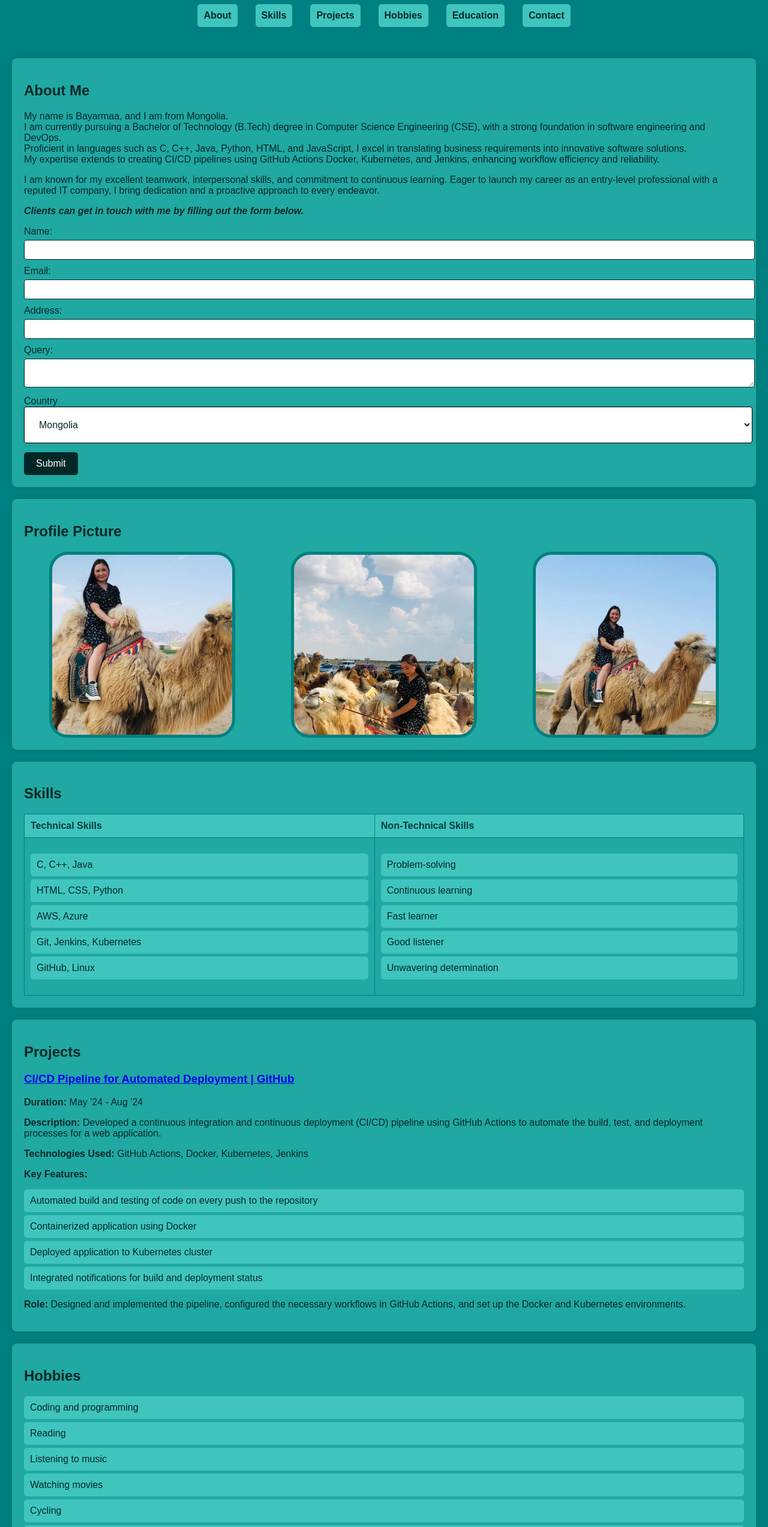
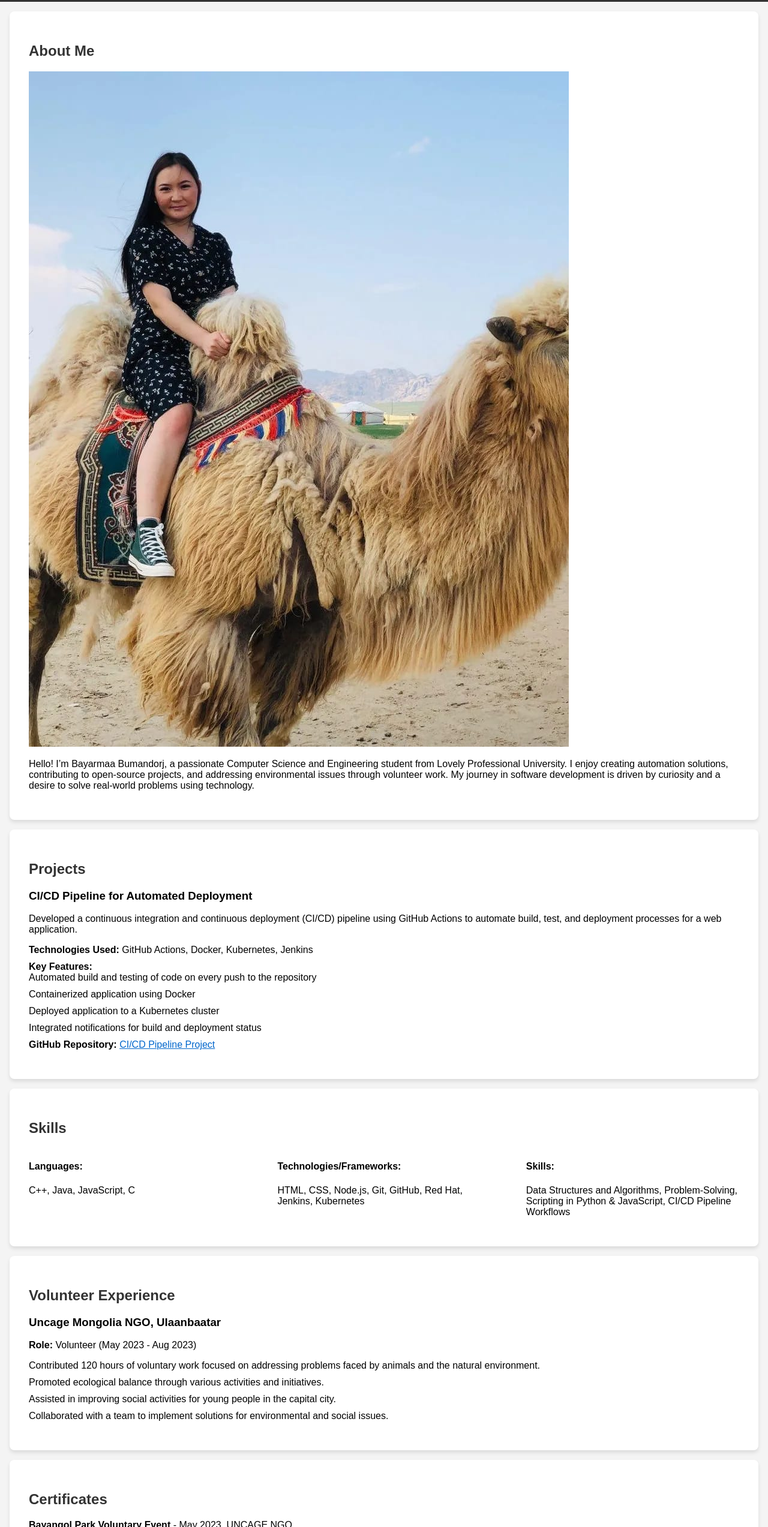
Before and after one commit to bayarmaa01/-Bayarmaa-s-Portfolio, a plain HTML site: page index.html in a window 1280 px wide. Shown: the part 89-2635 px from the top of the page at 60% size. Drawn offline with Linux system fonts and the light colour scheme.

Commit message:
Update index.html

```diff
--- a/index.html
+++ b/index.html
@@ -3,167 +3,178 @@
 <head>
     <meta charset="UTF-8">
     <meta name="viewport" content="width=device-width, initial-scale=1.0">
-    <title>Bayarmaa's Portfolio</title>
-    <link rel="stylesheet" href="styles.css">
+    <title>Bayarmaa Bumandorj | Portfolio</title>
+    <link rel="stylesheet" href="style.css">
+    <style>
+        body {
+            font-family: Arial, sans-serif;
+            margin: 0;
+            padding: 0;
+            background-color: #f4f4f4;
+        }
+        nav {
+            background-color: #333;
+            color: white;
+            padding: 1rem;
+            display: flex;
+            justify-content: space-between;
+            align-items: center;
+        }
+        .nav-links {
+            list-style: none;
+            display: flex;
+        }
+        .nav-links li {
+            margin-left: 20px;
+        }
+        .nav-links a {
+            color: white;
+            text-decoration: none;
+        }
+        section {
+            padding: 2rem;
+            background-color: white;
+            margin: 1rem;
+            border-radius: 8px;
+            box-shadow: 0 4px 6px rgba(0, 0, 0, 0.1);
+        }
+        h2 {
+            color: #333;
+        }
+        ul {
+            list-style: none;
+            padding-left: 0;
+        }
+        ul li {
+            margin-bottom: 10px;
+        }
+        .skills-grid {
+            display: flex;
+            justify-content: space-between;
+        }
+        .skills-grid div {
+            width: 30%;
+        }
+        .contact ul {
+            padding-left: 0;
+        }
+        .contact ul li {
+            margin-bottom: 5px;
+        }
+        a {
+            color: #0066cc;
+        }
+    </style>
 </head>
 <body>
-    <header>
-        <h1>Bayarmaa's Portfolio</h1>
+
 <nav>
-            <ul>
-                <li><a href="#about">About</a></li>
+    <div class="logo">Bayarmaa Bumandorj</div>
+    <ul class="nav-links">
+        <li><a href="#about">About Me</a></li>
+        <li><a href="#projects">Projects</a></li>
         <li><a href="#skills">Skills</a></li>
-                <li><a href="#projects">Projects</a></li>
-                <li><a href="#hobbies">Hobbies</a></li>
-                <li><a href="#education">Education</a></li>
+        <li><a href="#experience">Experience</a></li>
+        <li><a href="#certificates">Certificates</a></li>
         <li><a href="#contact">Contact</a></li>
     </ul>
 </nav>
-    </header>
 
 <section id="about">
     <h2>About Me</h2>
-        <p>My name is Bayarmaa, and I am from Mongolia.<br> I am currently pursuing a Bachelor of Technology
-             (B.Tech) degree in Computer Science Engineering (CSE), with a strong foundation in software engineering
-              and DevOps. <br>Proficient in languages such as C, C++, Java, Python, HTML, and JavaScript,
-               I excel in translating business requirements into innovative software solutions. <br>My expertise extends to creating CI/CD pipelines using GitHub Actions
-             Docker, Kubernetes, and Jenkins, enhancing workflow efficiency and reliability. </p>
-             <p> I am known for my excellent teamwork, interpersonal skills,
-                and commitment to continuous learning.
-                 Eager to launch my career as an entry-level professional with a reputed IT company,
-                  I bring dedication and a proactive approach to every endeavor.
-
-             </p>
-        <p><b><i>Clients can get in touch with me by filling out the form below.</i></b></p>
-        <form id="contactForm" onsubmit="return handleSubmit(event)">
-            <label for="name">Name:</label>
-            <input type="text" id="name" name="name"><br>
-            <label for="email">Email:</label>
-            <input type="email" id="email" name="email"><br>
-            <label for="address">Address:</label>
-            <input type="text" id="address" name="address"><br>
-            <label for="query">Query:</label>
-            <textarea id="query" name="query"></textarea><br>
-
-            <label for="country">Country</label>
-                <select name="country" id="country" required>
-                    <option value="mon">Mongolia</option>
-                    <option value="india">India</option>
-                    <option value="syria">Syria</option>
-                    <option value="uk">UK</option>
-                    <option value="japan">Japan</option>
-                </select>
-
-                <div>
-                    <button type="submit">Submit</button>
-                </div>
-        </form>
-        <p id="successMessage" style="display:none; color: rgb(2, 39, 39);">Form submitted successfully!</p>
+    <img src="pro.jpg" alt="Bayarmaa Bumandorj" class="profile-pic">
+    <p>Hello! I’m Bayarmaa Bumandorj, a passionate Computer Science and Engineering student from Lovely Professional University. I enjoy creating automation solutions, contributing to open-source projects, and addressing environmental issues through volunteer work. My journey in software development is driven by curiosity and a desire to solve real-world problems using technology.</p>
 </section>
 
-    <section id="profile-picture">
-        <h2>Profile Picture</h2>
-        <div class="profile">
-        <img src="pro.jpg" alt="Profile Picture" class="profile-pic">
-        <img src="pro1.jpg" alt="Profile Picture 2" class="profile-pic">
-        <img src="pro2.jpg" alt="Profile Picture 2" class="profile-pic">
+<section id="projects">
+    <h2>Projects</h2>
+
+    <div class="project">
+        <h3>CI/CD Pipeline for Automated Deployment</h3>
+        <p>Developed a continuous integration and continuous deployment (CI/CD) pipeline using GitHub Actions to automate build, test, and deployment processes for a web application.</p>
+        <ul>
+            <li><strong>Technologies Used:</strong> GitHub Actions, Docker, Kubernetes, Jenkins</li>
+            <li><strong>Key Features:</strong>
+                <ul>
+                    <li>Automated build and testing of code on every push to the repository</li>
+                    <li>Containerized application using Docker</li>
+                    <li>Deployed application to a Kubernetes cluster</li>
+                    <li>Integrated notifications for build and deployment status</li>
+                </ul>
+            </li>
+            <li><strong>GitHub Repository:</strong> <a href="https://bayarmaa01.github.io/lpu/" target="_blank">CI/CD Pipeline Project</a></li>
+        </ul>
     </div>
+
 </section>
 
 <section id="skills">
     <h2>Skills</h2>
-        <table>
-            <thead>
-                <tr>
-                    <th>Technical Skills</th>
-                    <th>Non-Technical Skills</th>
-                </tr>
-            </thead>
-            <tbody>
-                <tr>
-                    <td>
-                        <ul>
-                            <li>C, C++, Java</li>
-                            <li>HTML, CSS, Python</li>
-                            <li>AWS, Azure</li>
-                            <li>Git, Jenkins, Kubernetes</li>
-                            <li>GitHub, Linux</li>
-                        </ul>
-                    </td>
-                    <td>
-                        <ul>
-                            <li>Problem-solving</li>
-                            <li>Continuous learning</li>
-                            <li>Fast learner</li>
-                            <li>Good listener</li>
-                            <li>Unwavering determination</li>
-                        </ul>
-                    </td>
-                </tr>
-            </tbody>
-        </table>
-    </section>
-
-    <section id="projects">
-        <h2>Projects</h2>
-        <div class="project">
-            <h3 style="color: rgb(5, 53, 53);"><a href="https://bayarmaa01.github.io/lpu/">CI/CD Pipeline for Automated Deployment | GitHub</a></h3>
-            <p><strong>Duration:</strong> May '24 - Aug '24</p>
-            <p><strong>Description:</strong> Developed a continuous integration and continuous deployment (CI/CD) pipeline using GitHub Actions to automate the build, test, and deployment processes for a web application.</p>
-            <p><strong>Technologies Used:</strong> GitHub Actions, Docker, Kubernetes, Jenkins</p>
-            <p><strong>Key Features:</strong></p>
-            <ul>
-                <li>Automated build and testing of code on every push to the repository</li>
-                <li>Containerized application using Docker</li>
-                <li>Deployed application to Kubernetes cluster</li>
-                <li>Integrated notifications for build and deployment status</li>
-            </ul>
-            <p><strong>Role:</strong> Designed and implemented the pipeline, configured the necessary workflows in GitHub Actions, and set up the Docker and Kubernetes environments.</p>
+    <div class="skills-grid">
+        <div>
+            <h4>Languages:</h4>
+            <p>C++, Java, JavaScript, C</p>
+        </div>
+        <div>
+            <h4>Technologies/Frameworks:</h4>
+            <p>HTML, CSS, Node.js, Git, GitHub, Red Hat, Jenkins, Kubernetes</p>
+        </div>
+        <div>
+            <h4>Skills:</h4>
+            <p>Data Structures and Algorithms, Problem-Solving, Scripting in Python & JavaScript, CI/CD Pipeline Workflows</p>
+        </div>
     </div>
 </section>
 
-    <section id="hobbies">
-        <h2>Hobbies</h2>
+<section id="experience">
+    <h2>Volunteer Experience</h2>
+    <div class="experience">
+        <h3>Uncage Mongolia NGO, Ulaanbaatar</h3>
+        <p><strong>Role:</strong> Volunteer (May 2023 - Aug 2023)</p>
         <ul>
-            <li>Coding and programming</li>
-            <li>Reading</li>
-            <li>Listening to music</li>
-            <li>Watching movies</li>
-            <li>Cycling</li>
-            <li>Dancing</li>
-            <li>Picnicking</li>
-            <li>Traveling</li>
-            <li>Badminton</li>
-            <li>Drawing art</li>
-            <li>Designing websites</li>
+            <li>Contributed 120 hours of voluntary work focused on addressing problems faced by animals and the natural environment.</li>
+            <li>Promoted ecological balance through various activities and initiatives.</li>
+            <li>Assisted in improving social activities for young people in the capital city.</li>
+            <li>Collaborated with a team to implement solutions for environmental and social issues.</li>
+        </ul>
+    </div>
+</section>
+
+<section id="certificates">
+    <h2>Certificates</h2>
+    <ul>
+        <li><strong>Bayangol Park Voluntary Event</strong> - May 2023, UNCAGE NGO</li>
+        <li><strong>Trash Trucks Do Not Come in Nature Voluntary Event</strong> - May 2023, UNCAGE NGO</li>
+        <li><strong>Fundamentals of Management</strong> - Apr 2023, COURSERA</li>
+        <li><strong>Course Link:</strong> <a href="https://www.coursera.org/account/accomplishments/certificate/LHWBFRPTVCPB" target="_blank">Fundamentals of Management Certificate</a></li>
     </ul>
 </section>
 
 <section id="education">
     <h2>Education</h2>
+    <div class="education">
+        <h3>Lovely Professional University, Punjab</h3>
+        <p><strong>Program:</strong> Bachelor of Technology, Computer Science and Engineering (2022 - Present)</p>
+        <p><strong>CGPA:</strong> 6.80</p>
+        <h3>General Educational High School of Chuluut Soum</h3>
+        <p><strong>Graduation Year:</strong> 2021 | <strong>Percentage:</strong> 100%</p>
+    </div>
+</section>
+
+<section id="contact">
+    <h2>Contact</h2>
+    <p>Feel free to reach out to me for collaboration or any inquiries!</p>
     <ul>
-            <li><strong>Higher School</strong></li>
-            <li>Sep '09 - Mar '21</li>
-            <li>GENERAL EDUCATIONAL HIGH SCHOOL of Chuluut soum, Arkhangai province | Ulaanbaatar, MN</li>
-            <li>CGPA: 10</li>
+        <li><strong>Email:</strong> <a href="mailto:B.Bayarmaa0321@gmail.com">B.Bayarmaa0321@gmail.com</a></li>
+        <li><strong>Phone:</strong> +91 7658055233</li>
+        <li><strong>LinkedIn:</strong> <a href="https://linkedin.com/in/bayarmaa-bumandorj-998aa7264" target="_blank">LinkedIn Profile</a></li>
+        <li><strong>GitHub:</strong> <a href="https://github.com/bayarmaa01" target="_blank">GitHub Profile</a></li>
     </ul>
 </section>
 
-    <section id="contact">
-        <h2><b>Contact</b></h2>
-        <p><b>Email:</b> <a href="mailto:B.bayarmaa0321@gmail.com">B.bayarmaa0321@gmail.com</a></p>
-        <p><b>Contact Number: </b><a href="tel:+917658055233">+91 7658055233</a></p>
-        <address>
-            Chingeltei District,<br>
-            Ulaanbaatar,
-            Mongolia
-        </address>
-    </section>
+</body>
+</html>
 
-    <section id="declaration">
-        <h2>Declaration</h2>
-        <p>I hereby declare that the information provided is true and correct to the best of my knowledge.</p>
-    </section>
 
     <footer>
         <p>&copy; 2024 Bayarmaa's Portfolio</p>
```
Lines whose indentation alone changed are shown as unchanged.
